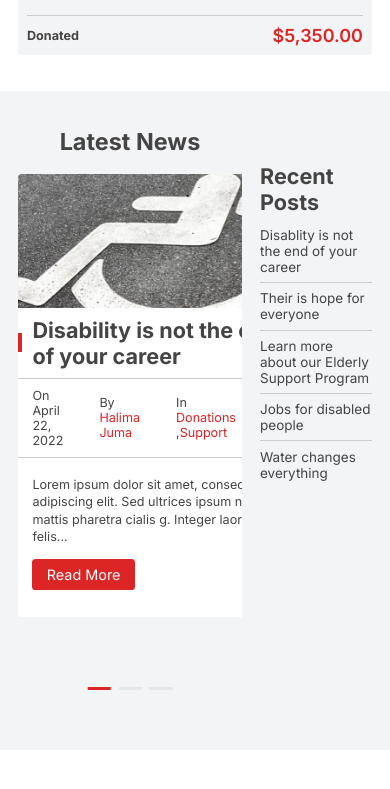
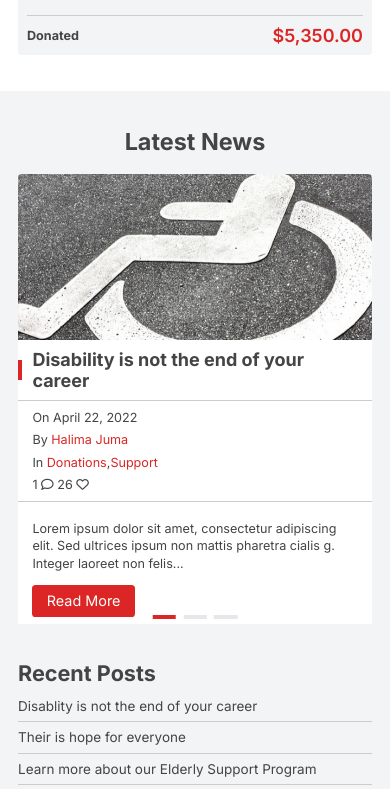
Before and after one commit to joel-nambala/lamukani-midzichenda-v2, a website: page index.html in a window 390 px wide. Shown: the part 8402-9191 px from the top of the page. Drawn offline with nearby package versions, Linux system fonts and the light colour scheme; no server answers.

Commit message:
Added responsiveness of the news section

```diff
--- a/css/queries.css
+++ b/css/queries.css
@@ -41,6 +41,14 @@
     row-gap: 0.8rem;
   }
 
+  .news-container {
+    grid-template-columns: 1fr;
+  }
+
+  .news-slider {
+    height: 56rem;
+  }
+
   .col-4,
   .col-3 {
     grid-template-columns: repeat(2, 1fr);
@@ -63,6 +71,24 @@
 
   .donate {
     width: 90vw;
+  }
+
+  .news-slider {
+    height: 50rem;
+  }
+
+  .news-slider-title {
+    font-size: 2rem;
+  }
+
+  .news-slider-details {
+    display: grid;
+    grid-template-columns: 1fr 1fr;
+    gap: 0.8rem;
+  }
+
+  .news-slider-comments {
+    margin-left: 0;
   }
 
   .col-2 {
@@ -95,3 +121,13 @@
     height: auto !important;
   }
 }
+
+@media only screen and (min-width: 320px) {
+  .news-slider-details {
+    grid-template-columns: 1fr;
+  }
+
+  .dots {
+    bottom: 1%;
+  }
+}
--- a/css/style.css
+++ b/css/style.css
@@ -459,7 +459,7 @@ body {
 
 .dots {
   position: absolute;
-  top: 95%;
+  bottom: 5%;
   left: 50%;
   transform: translateX(-50%);
   display: flex;
```
